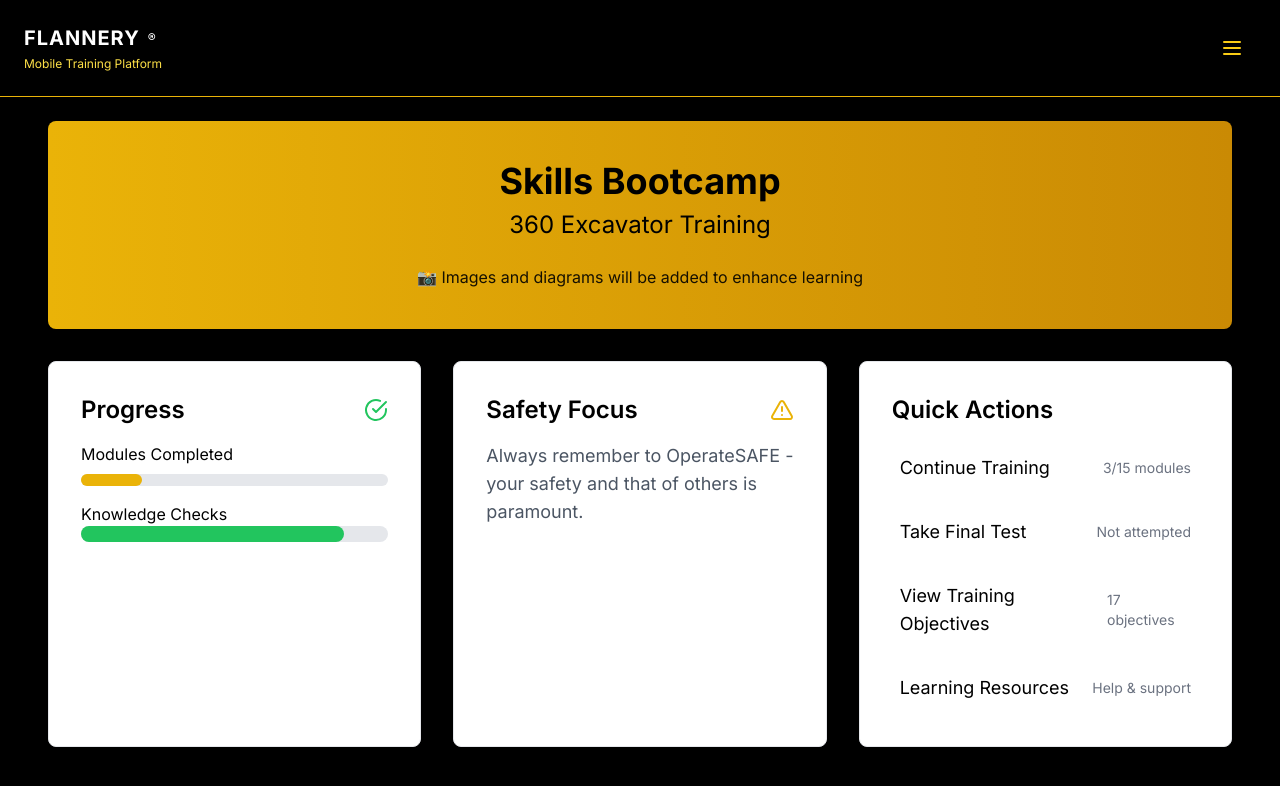
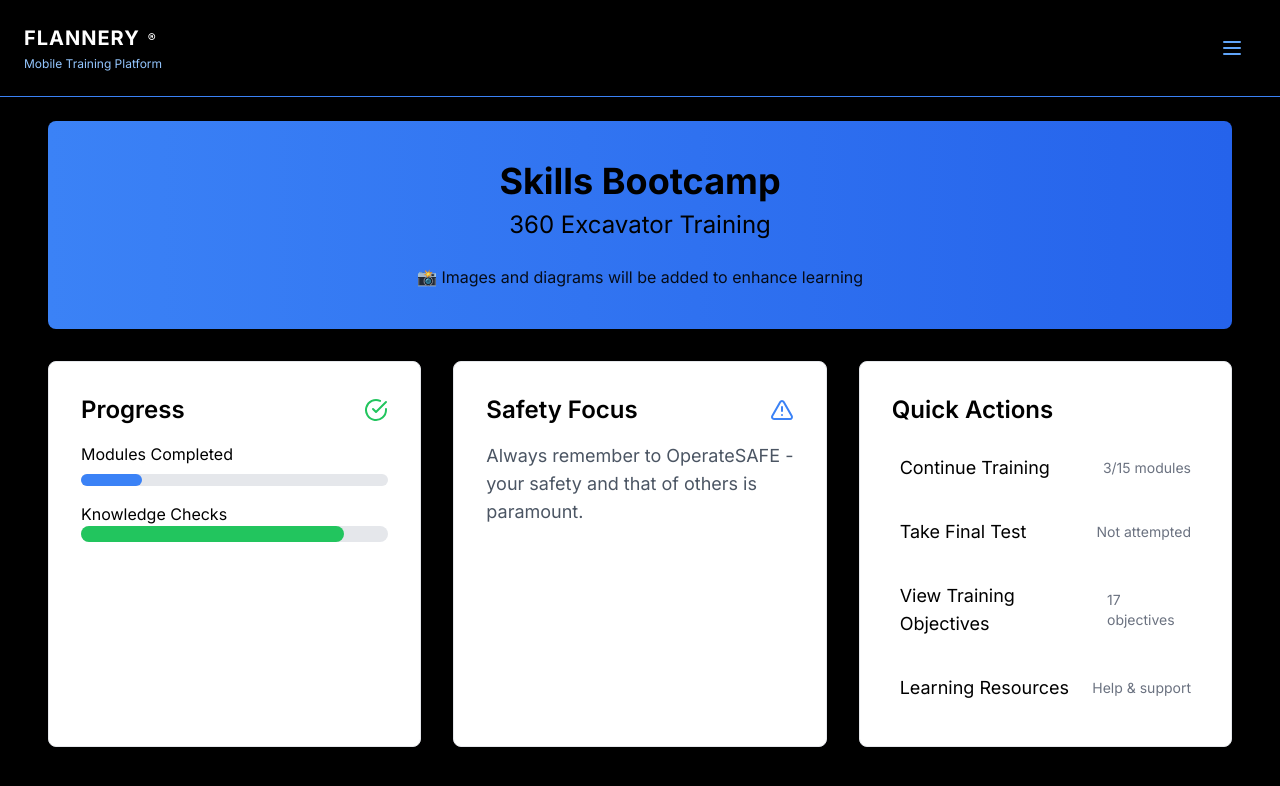
Before and after one commit to nelcode-lee/flannery_360, a React (Create React App) app: page / in a window 1280 px wide. Shown: the top 786 px of the page. Built offline with nearby package versions, Linux system fonts and the light colour scheme.

Commit message:
Change yellow elements to electric blue color scheme

```diff
--- a/tailwind.config.js
+++ b/tailwind.config.js
@@ -7,17 +7,17 @@ module.exports = {
     extend: {
       colors: {
         flannery: {
-          50: '#fefce8',
-          100: '#fef9c3',
-          200: '#fef08a',
-          300: '#fde047',
-          400: '#facc15',
-          500: '#eab308', // Primary yellow
-          600: '#ca8a04',
-          700: '#a16207',
-          800: '#854d0e',
-          900: '#713f12',
-          950: '#422006',
+          50: '#eff6ff',
+          100: '#dbeafe',
+          200: '#bfdbfe',
+          300: '#93c5fd',
+          400: '#60a5fa',
+          500: '#3b82f6', // Primary electric blue
+          600: '#2563eb',
+          700: '#1d4ed8',
+          800: '#1e40af',
+          900: '#1e3a8a',
+          950: '#172554',
         },
         flanneryDark: {
           50: '#f8fafc',
```
